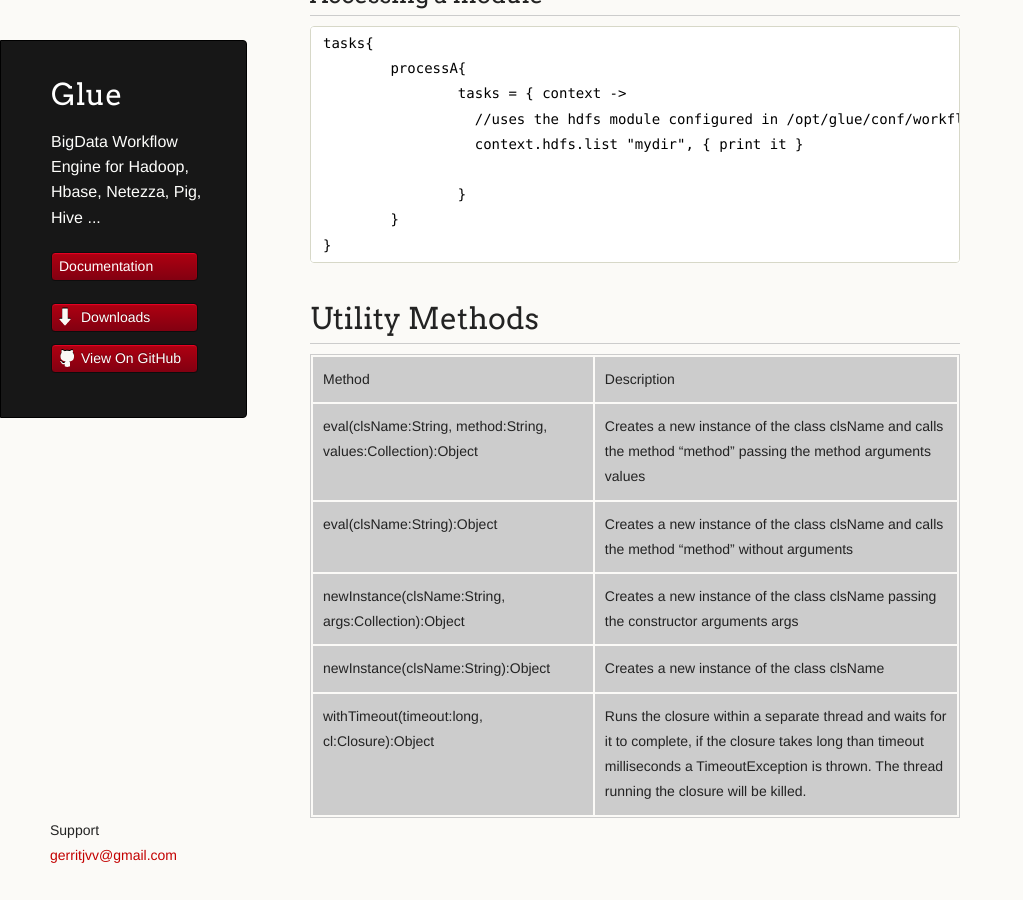
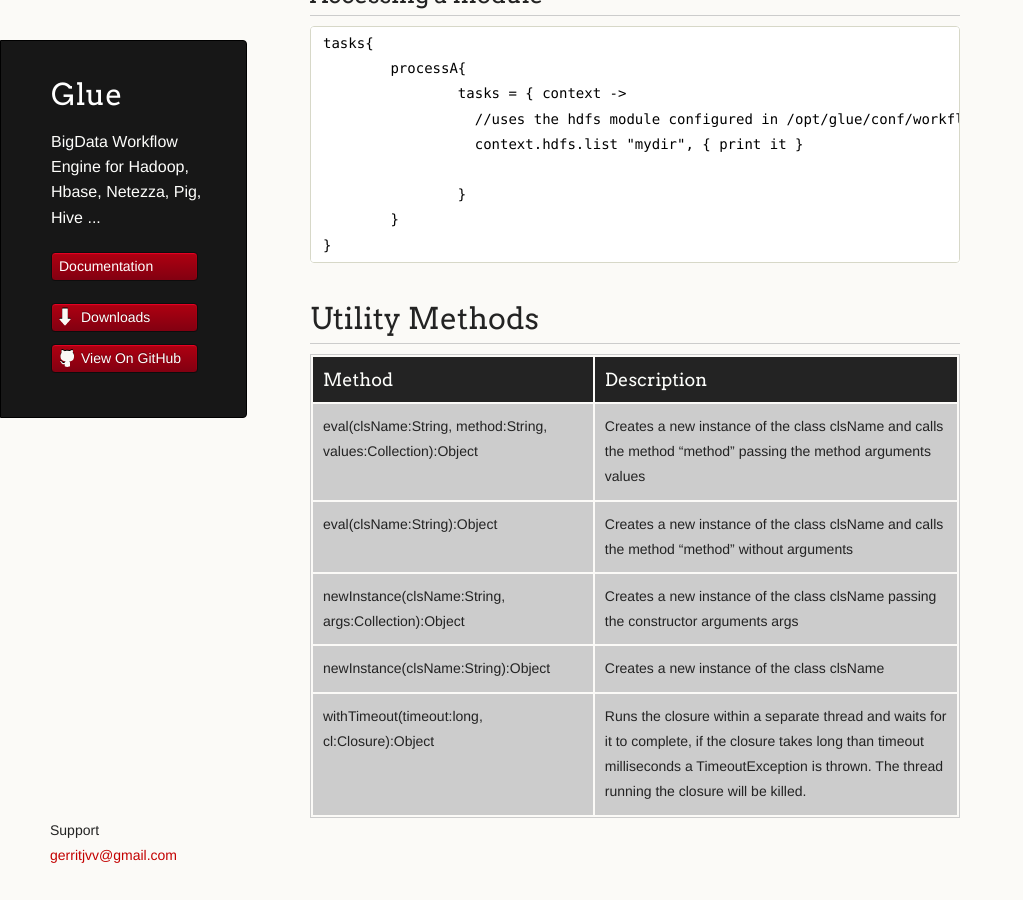
Before and after one commit to gerritjvv/glue, a Jekyll site: the page built from gluecontext.markdown, in a window 1280 px wide and 900 px high, scrolled down 923 px. Shown: the whole window, without its empty margins (0-1023 px from the left). Built offline with Jekyll 4.4.1, drawn with Linux system fonts in a browser that asks for light colours; Markdown is read by kramdown in place of the engine named in the settings.

Commit message:
Fixes #17

```diff
--- a/gluecontext.markdown
+++ b/gluecontext.markdown
@@ -49,7 +49,8 @@
 
 # Utility Methods
 
-Method | Description
+| Method | Description |
+| ------- | ---------- |
 eval(clsName:String, method:String, values:Collection):Object| Creates a new instance of the class clsName and calls the method "method" passing the method arguments values
 eval(clsName:String):Object | Creates a new instance of the class clsName and calls the method "method" without arguments
 newInstance(clsName:String, args:Collection):Object| Creates a new instance of the class clsName passing the constructor arguments args
```
